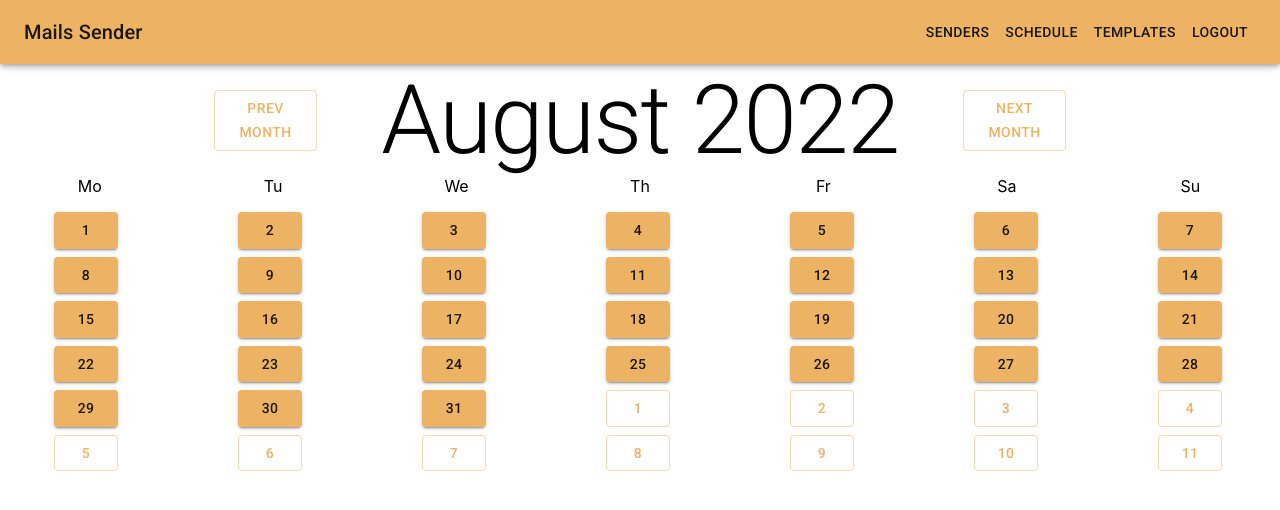
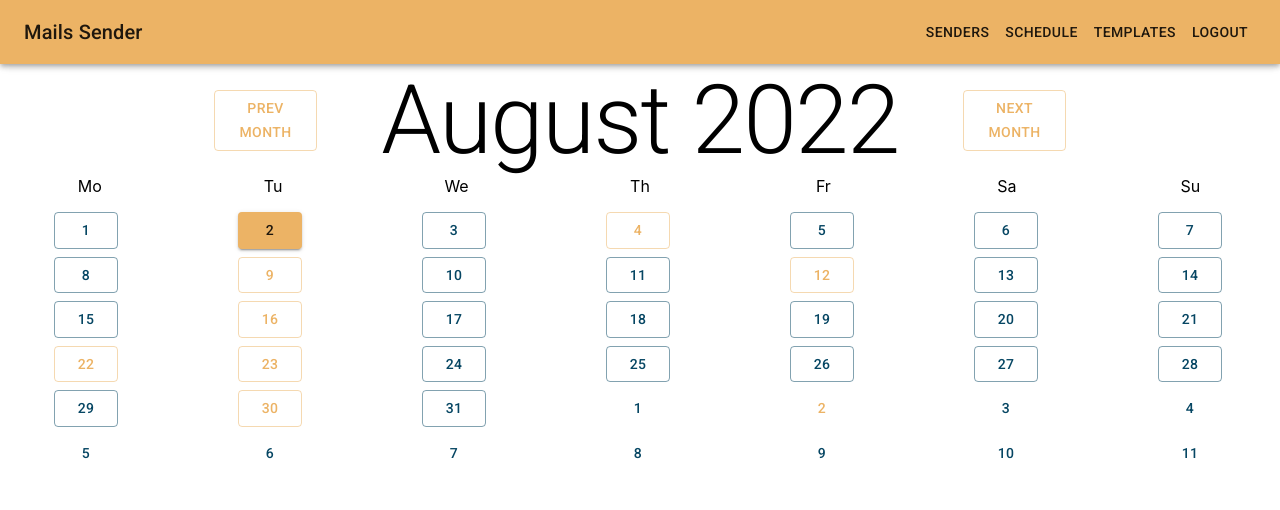
Before and after one commit to YevhenLisitskyiDev/mail-sender-client, a Next.js app: page /schedule in a window 1280 px wide. Shown: the top 510 px of the page. Built offline with nearby package versions, Linux system fonts and the light colour scheme.

Commit message:
Added Calendar active dates highlit for schedules

```diff
--- /dev/null
+++ b/components/calendar/CaendarColumnTitles.tsx
@@ -0,0 +1,21 @@
+import { Grid } from "@mui/material";
+import { FC } from "react";
+import { CalendarComponentBasicProps } from ".";
+
+interface CalendarColumnsTitlesProps {}
+
+const CalendarColumnTitles: FC<CalendarColumnsTitlesProps> = () => {
+  const DAYS = ["Mo", "Tu", "We", "Th", "Fr", "Sa", "Su"];
+
+  return (
+    <Grid container spacing={0.5}>
+      {DAYS.map((day, index) => (
+        <Grid item xs key={index} sx={{ textAlign: "center" }}>
+          {day}
+        </Grid>
+      ))}
+    </Grid>
+  );
+};
+
+export default CalendarColumnTitles;
--- /dev/null
+++ b/components/calendar/CalenderHeader.tsx
@@ -0,0 +1,62 @@
+import { Button, Grid, Typography } from "@mui/material";
+import moment from "moment";
+import { Moment } from "moment";
+import { Dispatch, FC, SetStateAction } from "react";
+import { CalendarComponentBasicProps } from ".";
+
+interface CalendarHeaderProps extends CalendarComponentBasicProps {
+}
+
+const CalendarHeader: FC<CalendarHeaderProps> = ({
+  currentDate,
+  setCurrentDate,
+}) => {
+  const NEXT_MONTH = moment(currentDate).add(1, "month");
+  const PREV_MONTH = moment(currentDate).subtract(1, "month");
+
+  return (
+    <Grid container spacing={0.5}>
+      <Grid item xs={2} sx={{ textAlign: "center" }}></Grid>
+      <Grid
+        item
+        xs={1}
+        sx={{
+          display: "flex",
+          alignItems: "center",
+          justifyContent: "center",
+        }}>
+        <Button
+          variant="outlined"
+          onClick={() => {
+            setCurrentDate(PREV_MONTH);
+          }}>
+          Prev month
+        </Button>
+      </Grid>
+      <Grid item xs={6} sx={{ textAlign: "center" }}>
+        <Typography variant="h1">
+          {moment(currentDate).format("MMMM YYYY")}
+        </Typography>
+      </Grid>
+      <Grid
+        item
+        xs={1}
+        sx={{
+          display: "flex",
+          alignItems: "center",
+          justifyContent: "center",
+        }}>
+        <Button
+          variant="outlined"
+          onClick={() => {
+            setCurrentDate(NEXT_MONTH);
+          }}>
+          Next month
+        </Button>
+      </Grid>
+      <Grid item xs={2}></Grid>
+    </Grid>
+  );
+};
+
+export default CalendarHeader;
--- a/components/calendar/DateItemsRenderer.tsx
+++ b/components/calendar/DateItemsRenderer.tsx
@@ -1,20 +1,24 @@
 import { Button, Grid } from "@mui/material";
-import moment from "moment";
+import moment, { Moment } from "moment";
 import { Dispatch, FC, SetStateAction } from "react";
+import { CalendarComponentBasicProps } from ".";
+import { Schedule } from "../../utils/types/schedules";
 
-interface DateItemsRendererProps {
-  selectedDate: Date | moment.Moment;
-  setSelectedDate: Dispatch<SetStateAction<Date | moment.Moment>>;
+interface DateItemsRendererProps extends CalendarComponentBasicProps {
+  activeDates?: Date[] | moment.Moment[];
+  schedules?: Schedule[];
   dateItem: any;
 }
 
 const DateItemsRenderer: FC<DateItemsRendererProps> = ({
-  selectedDate,
-  setSelectedDate,
+  currentDate,
+  setCurrentDate,
+  activeDates = [],
+  schedules = [],
   dateItem,
 }) => {
-  const CURRENT_MONTH = moment(selectedDate).format("M");
-  const FIRST_DAY_OF_FIRST_WEEK = moment(selectedDate)
+  const CURRENT_MONTH = moment(currentDate).format("M");
+  const FIRST_DAY_OF_FIRST_WEEK = moment(currentDate)
     .startOf("month")
     .weekday(1);
 
@@ -30,7 +34,19 @@ const DateItemsRenderer: FC<DateItemsRendererProps> = ({
               const date = moment(FIRST_DAY_OF_FIRST_WEEK)
                 .add(i, "weeks")
                 .add(j, "days");
-              const isActive = CURRENT_MONTH === date.format("M");
+
+              const isActive = activeDates.some((activeDate) => {
+                return moment(activeDate).isSame(date, "day");
+              });
+
+              const isCurrentMonth = CURRENT_MONTH === date.format("M");
+
+              const isSameDay =
+                date.format("D") === moment(currentDate).format("D");
+              const isSameMonth =
+                date.format("M") === moment(currentDate).format("M");
+              const isSelected = isSameDay && isSameMonth;
+
               return (
                 <Grid
                   mt={1}
@@ -38,7 +54,7 @@ const DateItemsRenderer: FC<DateItemsRendererProps> = ({
                   item
                   xs
                   sx={{ display: "flex", justifyContent: "center" }}>
-                  {dateItem(date, isActive)}
+                  {dateItem(date, isCurrentMonth, isSelected, isActive)}
                 </Grid>
               );
             })}
--- /dev/null
+++ b/components/calendar/helpers.ts
@@ -0,0 +1,55 @@
+import moment from "moment";
+import { Moment } from "moment";
+import { Schedule } from "../../utils/types/schedules";
+
+export function getMultiplierAndFrequency(
+  scheduleFrequency: string
+): [number, moment.unitOfTime.DurationConstructor] {
+  const [multiplierString, frequency] = scheduleFrequency.includes("*")
+    ? scheduleFrequency.split("*")
+    : ["1", scheduleFrequency];
+  const multiplier = parseInt(multiplierString);
+  switch (frequency) {
+    case "daily":
+      return [multiplier, "days"];
+    case "weekly":
+      return [multiplier, "weeks"];
+    case "monthly":
+      return [multiplier, "months"];
+    case "yearly":
+      return [multiplier, "years"];
+    default:
+      return [multiplier, "days"];
+  }
+}
+
+export function getDatesFromSchedule(schedule: Schedule): Moment[] {
+  const dates = [];
+  const start = moment(schedule.start);
+  const end = moment(schedule.end);
+  if (schedule.frequency) {
+    const [multyplier, frequency] = getMultiplierAndFrequency(
+      schedule.frequency
+    );
+    while (start.isBefore(end)) {
+      dates.push(start.clone());
+      start.add(multyplier, frequency);
+    }
+  }
+  if (schedule.customDates) {
+    schedule.customDates.forEach((date) => {
+      dates.push(moment(date));
+    }
+    );
+  }
+
+  return dates.sort((a, b) => a.diff(b));
+}
+
+export function getDatesFromSchedules(schedules: Schedule[]): Moment[] {
+  const dates = [];
+  for (const schedule of schedules) {
+    dates.push(...getDatesFromSchedule(schedule));
+  }
+  return dates;
+}
--- a/components/calendar/index.tsx
+++ b/components/calendar/index.tsx
@@ -1,75 +1,54 @@
 import { Box, Button, Grid, Typography } from "@mui/material";
-import { FC, useState } from "react";
+import { Dispatch, FC, SetStateAction, useState } from "react";
 import moment, { Moment } from "moment";
 import DateItemsRenderer from "./DateItemsRenderer";
+import { mockSchedules } from "../../utils/mock";
+import { Schedule } from "../../utils/types/schedules";
+import CalendarHeader from "./CalenderHeader";
+import CalendarColumnTitles from "./CaendarColumnTitles";
+import { getDatesFromSchedules } from "./helpers";
 
-const DAYS = ["Mo", "Tu", "We", "Th", "Fr", "Sa", "Su"];
+export interface CalendarComponentBasicProps {
+  currentDate: Date | moment.Moment;
+  setCurrentDate: Dispatch<SetStateAction<Date | moment.Moment>>;
+}
 
 const Calendar: FC = () => {
-  const [selectedDate, setSelectedDate] = useState<Moment | Date>(new Date());
-  const NEXT_MONTH = moment(selectedDate).add(1, "month");
-  const PREV_MONTH = moment(selectedDate).subtract(1, "month");
+  const [currentDate, setCurrentDate] = useState<Moment | Date>(new Date());
+  const [schedules, setSchedules] = useState<Schedule[]>(mockSchedules);
+  const [selectedSchedule, setSelectedSchedule] =
+    useState<Schedule[]>(mockSchedules);
+  const activeDates = getDatesFromSchedules(selectedSchedule);
+
+  const [editMode, setEditMode] = useState(false);
+
+  const handleDateClick = (date: Moment | Date) => {
+    setCurrentDate(date);
+  };
 
   return (
     <>
-      <Grid container spacing={0.5}>
-        <Grid item xs={2} sx={{ textAlign: "center" }}></Grid>
-        <Grid
-          item
-          xs={1}
-          sx={{
-            display: "flex",
-            alignItems: "center",
-            justifyContent: "center",
-          }}>
+      <CalendarHeader
+        currentDate={currentDate}
+        setCurrentDate={setCurrentDate}
+      />
+      <CalendarColumnTitles />
+      <DateItemsRenderer
+        currentDate={currentDate}
+        setCurrentDate={setCurrentDate}
+        activeDates={activeDates}
+        dateItem={(
+          date: Moment,
+          isCurrentMonth: boolean,
+          isSelected: boolean,
+          isActive: boolean
+        ) => (
           <Button
-            variant="outlined"
-            onClick={() => {
-              setSelectedDate(PREV_MONTH);
-            }}>
-            Prev month
-          </Button>
-        </Grid>
-        <Grid item xs={6} sx={{ textAlign: "center" }}>
-          <Typography variant="h1">
-            {moment(selectedDate).format("MMMM YYYY")}
-          </Typography>
-        </Grid>
-        <Grid
-          item
-          xs={1}
-          sx={{
-            display: "flex",
-            alignItems: "center",
-            justifyContent: "center",
-          }}>
-          <Button
-            variant="outlined"
-            onClick={() => {
-              setSelectedDate(NEXT_MONTH);
-            }}>
-            Next month
-          </Button>
-        </Grid>
-        <Grid item xs={2}></Grid>
-      </Grid>
-
-      <Grid container spacing={0.5}>
-        {DAYS.map((day, index) => (
-          <Grid item xs key={index} sx={{ textAlign: "center" }}>
-            {day}
-          </Grid>
-        ))}
-      </Grid>
-
-      <DateItemsRenderer
-        selectedDate={selectedDate}
-        setSelectedDate={setSelectedDate}
-        dateItem={(date: Moment, isActive: boolean) => (
-          <Button
-            variant={isActive ? "contained" : "outlined"}
-            color="primary"
-            onClick={() => setSelectedDate(date)}>
+            variant={
+              isSelected ? "contained" : isCurrentMonth ? "outlined" : "text"
+            }
+            color={isSelected || isActive ? "primary" : "secondary"}
+            onClick={() => handleDateClick(date)}>
             {date?.format("D")}
           </Button>
         )}
--- /dev/null
+++ b/utils/mock/index.ts
@@ -0,0 +1,31 @@
+import moment from "moment";
+
+export const mockSchedules = [
+  {
+    id: "1",
+    title: "Weekly",
+    frequency: "weekly",
+    start: moment(),
+    end: moment().add(1, "month").add(1, "hour"),
+    customDates: [
+      moment().add(1, "month"),
+      moment().add(2, "days"),
+      moment().add(10, "days"),
+    ],
+  },
+  {
+    id: "2",
+    title: "Bi-weekly",
+    frequency: "2*weekly",
+    start: moment().subtract(1, "month").add(1, "hour"),
+    end: moment(),
+    customDates: [moment().add(20, "days")],
+  },
+  // {
+  //   id: "3",
+  //   title: "Once in 2 days",
+  //   frequency: "2*daily",
+  //   start: moment().subtract(3, "month").add(2, "hour"),
+  //   end: moment().add(1, "month").add(3, "hour"),
+  // },
+];
--- /dev/null
+++ b/utils/types/schedules.ts
@@ -0,0 +1,9 @@
+export interface Schedule {
+  id: string;
+  title: string;
+  frequency: string;
+  senderId?: string;
+  start: moment.Moment;
+  end: moment.Moment;
+  customDates?: moment.Moment[];
+}
```
